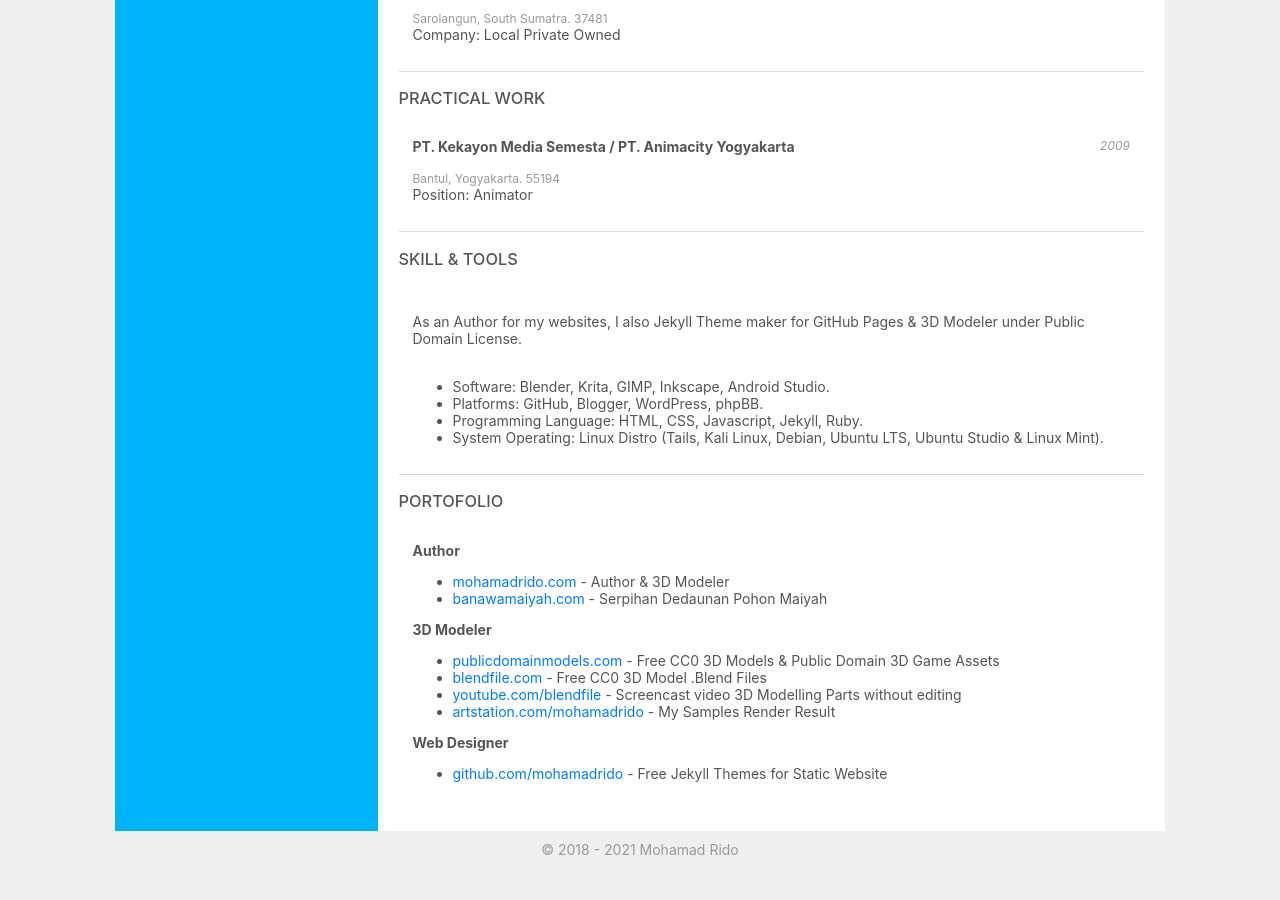
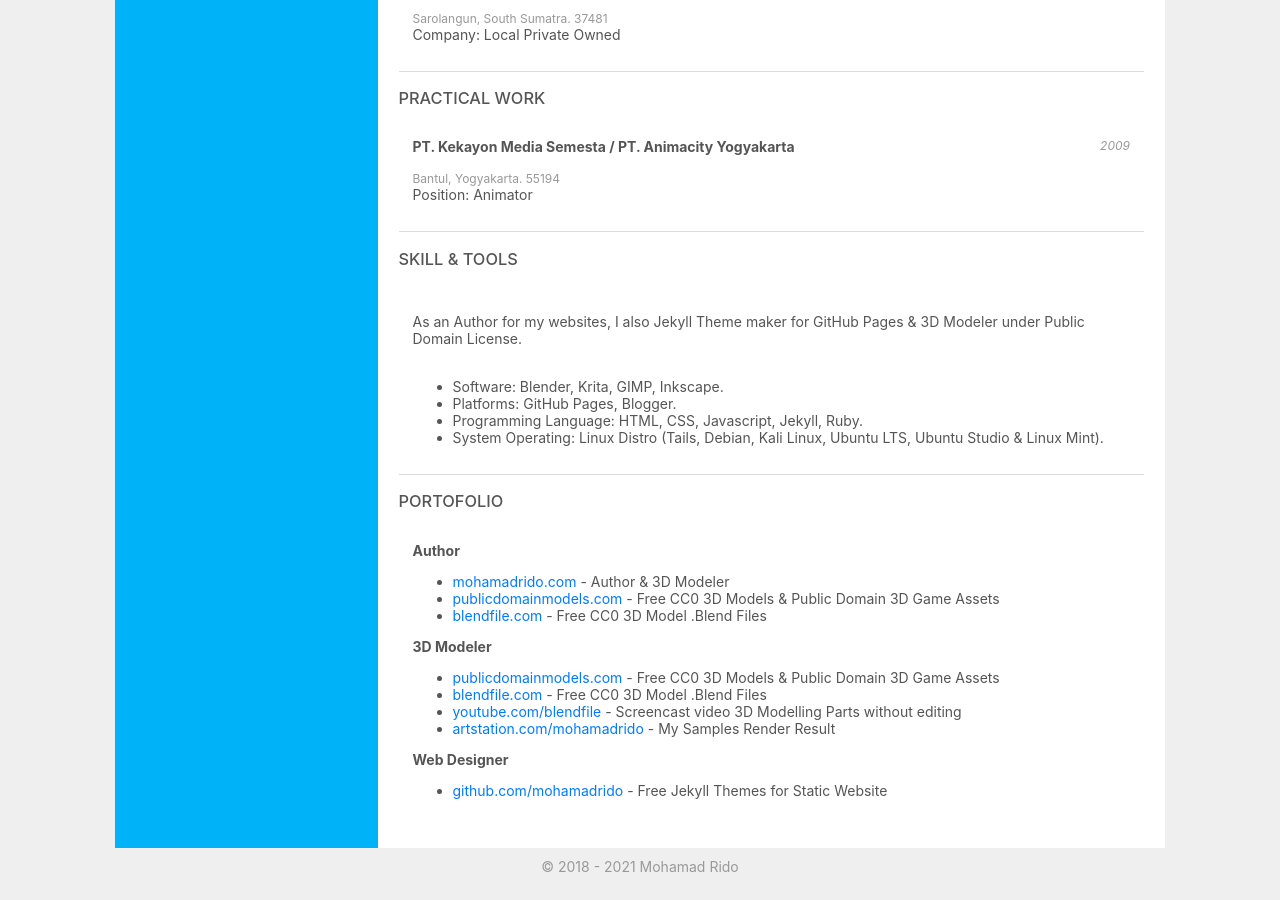
Before and after one commit to mohamadrido/about, a Jekyll site: the page built from index.html, in a window 1280 px wide and 900 px high, scrolled down 749 px. Built offline with Jekyll 4.4.1, drawn with Linux system fonts in a browser that asks for light colours; nearby versions of some CDN libraries.

Commit message:
Update index.html

```diff
--- a/index.html
+++ b/index.html
@@ -102,10 +102,10 @@ layout: default
     <p>As an Author for my websites, I also Jekyll Theme maker for GitHub Pages & 3D Modeler under Public Domain License.<br/>
     <br/>
     <ul>
-    <li>Software: Blender, Krita, GIMP, Inkscape, Android Studio.</li>
-    <li>Platforms: GitHub, Blogger, WordPress, phpBB.</li>
+    <li>Software: Blender, Krita, GIMP, Inkscape.</li>
+    <li>Platforms: GitHub Pages, Blogger.</li>
     <li>Programming Language: HTML, CSS, Javascript, Jekyll, Ruby.</li>
-    <li>System Operating: Linux Distro (Tails, Kali Linux, Debian, Ubuntu LTS, Ubuntu Studio & Linux Mint).</li>
+    <li>System Operating: Linux Distro (Tails, Debian, Kali Linux, Ubuntu LTS, Ubuntu Studio & Linux Mint).</li>
     </ul>
     </p>
     </div>
@@ -115,7 +115,8 @@ layout: default
     <b>Author</b>
       <ul>
       <li><a href="https://mohamadrido.com">mohamadrido.com</a> - Author & 3D Modeler</li>
-      <li><a href="https://banawamaiyah.com" rel="nofollow">banawamaiyah.com</a> - Serpihan Dedaunan Pohon Maiyah</li>
+      <li><a href="https://publicdomainmodels.com">publicdomainmodels.com</a> - Free CC0 3D Models &amp; Public Domain 3D Game Assets</li>
+      <li><a href="https://blendfile.com">blendfile.com</a> - Free CC0 3D Model .Blend Files</li>
       </ul>
 
     <b>3D Modeler</b>
```
